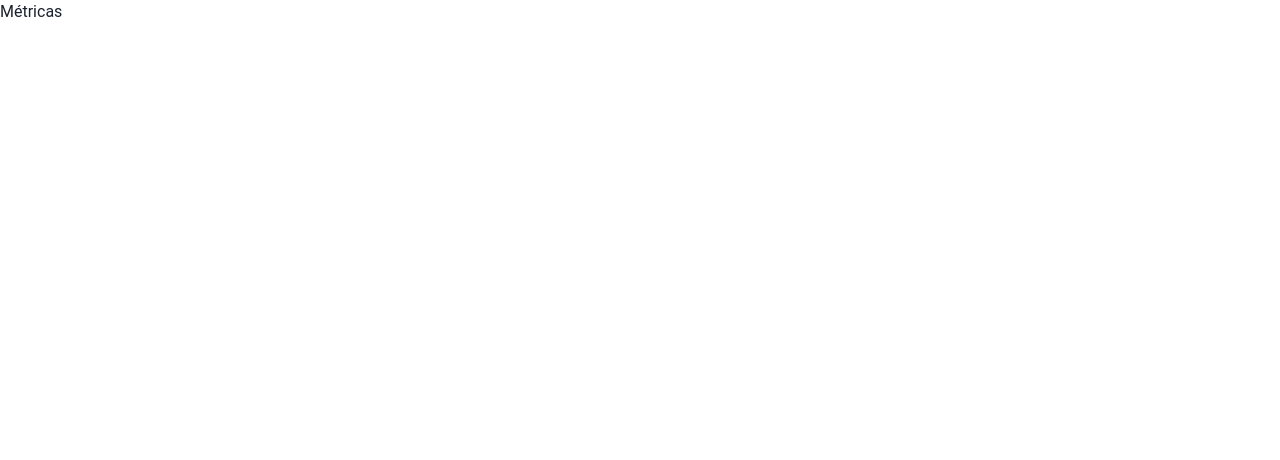
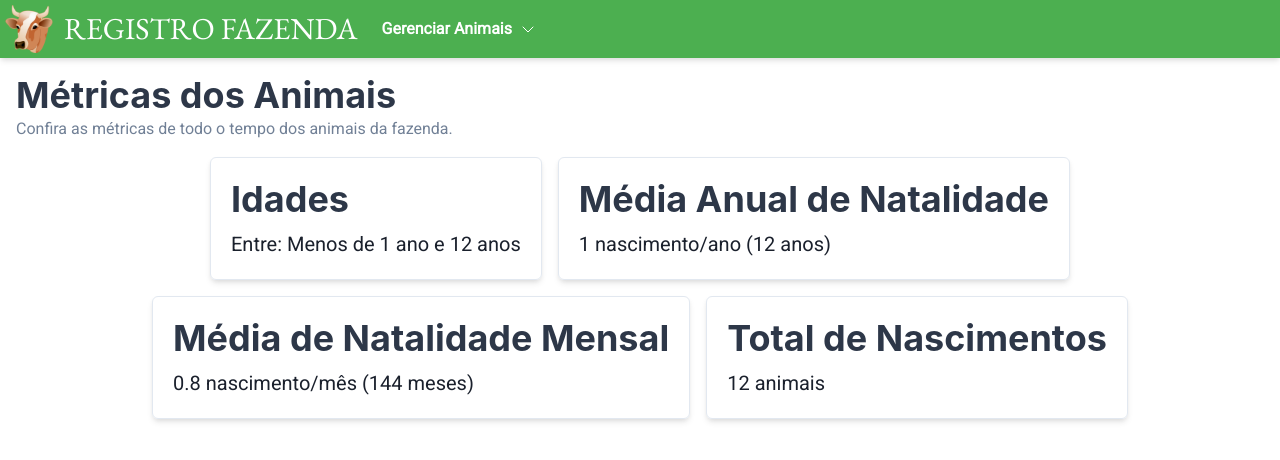
Before and after one commit to dzara13/API-Gado-de-corte-SQL, a React (Vite) app in the folder src/frontend/: page /animais/metricas in a window 1280 px wide. Shown: the top 460 px of the page. Built offline with nearby package versions, Linux system fonts and the light colour scheme.

Commit message:
feat(frontend): favicon e protótipo da tela de métricas

```diff
--- a/src/frontend/index.html
+++ b/src/frontend/index.html
@@ -2,7 +2,7 @@
 <html lang="en">
   <head>
     <meta charset="UTF-8" />
-    <link rel="icon" type="image/svg+xml" href="/src/favicon.svg" />
+    <link rel="icon" type="image/png" href="/src/favicon.png" />
     <meta name="viewport" content="width=device-width, initial-scale=1.0" />
     <title>Registro Fazenda</title>
   </head>
--- a/src/frontend/src/chakra.config.ts
+++ b/src/frontend/src/chakra.config.ts
@@ -1,9 +1,9 @@
 import { extendTheme } from "@chakra-ui/react";
-
 
 const registroFazendaTheme = extendTheme({
     fonts: {
         body: `'Roboto', sans-serif`,
+        headings: `'Roboto', sans-serif`,
     },
 })
 
--- a/src/frontend/src/components/Topbar/index.tsx
+++ b/src/frontend/src/components/Topbar/index.tsx
@@ -2,7 +2,6 @@ import CowPng from '../../assets/cow-head-icon.png'
 import { Box, Button, Image, Menu, MenuButton, MenuItem, MenuList } from '@chakra-ui/react'
 import { Link as RouterLink } from 'react-router-dom'
 import './topbar.css'
-import '../../global.css'
 import { CaretDown } from 'phosphor-react'
 
 export function Topbar() {
--- a/src/frontend/src/global.css
+++ /dev/null
@@ -1,3 +0,0 @@
-body {
-    font-weight: 400;
-}
--- a/src/frontend/src/main.tsx
+++ b/src/frontend/src/main.tsx
@@ -2,8 +2,8 @@ import { ChakraProvider } from '@chakra-ui/react'
 import React from 'react'
 import ReactDOM from 'react-dom/client'
 import App from './App'
+
 import registroFazendaTheme from './chakra.config'
-import './global.css'
 
 ReactDOM.createRoot(document.getElementById('root')!).render(
   <React.StrictMode>
--- a/src/frontend/src/pages/Metrics.tsx
+++ b/src/frontend/src/pages/Metrics.tsx
@@ -1,5 +1,44 @@
+import { Box, Flex, Heading, Text } from "@chakra-ui/react"
+import Topbar from "../components/Topbar"
+
+interface MetricCardProps {
+    title: string,
+    description: string
+}
+
+function MetricCard({ title, description }: MetricCardProps) {
+    return (
+        <Box p={5} shadow="md" borderRadius="md" borderWidth="1px">
+            <Heading as="h3" color="gray.700" mb="0.5rem">{title}</Heading>
+            <Text fontSize="xl">{description}</Text>
+        </Box>
+    )
+}
+
 export function Metrics() {
-    return <h1>Métricas</h1>
+    return (
+        <>
+            <Topbar />
+            <main>
+                <Box m="1rem">
+                    <Box mb="1rem">
+                        <Heading color="gray.700">Métricas dos Animais</Heading>
+                        <Text size="sm" color="gray.500" fontWeight="light">Confira as métricas de todo o tempo dos animais da fazenda.</Text>
+                    </Box>
+                    <Flex maxW="100vw" flexDir="column" alignItems="center" gap={4}>
+                        <Flex gap={4}>
+                            <MetricCard title="Idades" description="Entre: Menos de 1 ano e 12 anos" />
+                            <MetricCard title="Média Anual de Natalidade" description="1 nascimento/ano (12 anos)" />
+                        </Flex>
+                        <Flex gap={4}>
+                            <MetricCard title="Média de Natalidade Mensal" description="0.8 nascimento/mês (144 meses)" />
+                            <MetricCard title="Total de Nascimentos" description="12 animais" />
+                        </Flex>
+                    </Flex>
+                </Box>
+            </main>
+        </>
+    )
 }
 
 export default Metrics
--- a/src/frontend/src/pages/RegisterAnimal/index.tsx
+++ b/src/frontend/src/pages/RegisterAnimal/index.tsx
@@ -1,4 +1,4 @@
-import { Box, Button, ButtonGroup, FormControl, FormHelperText, FormLabel, Heading, HStack, Input, NumberDecrementStepper, NumberIncrementStepper, NumberInput, NumberInputField, NumberInputStepper, Radio, RadioGroup, useToast } from "@chakra-ui/react"
+import { Box, Button, ButtonGroup, FormControl, FormHelperText, FormLabel, Heading, HStack, Input, NumberDecrementStepper, NumberIncrementStepper, NumberInput, NumberInputField, NumberInputStepper, Radio, RadioGroup, Text, useToast } from "@chakra-ui/react"
 import { ArrowLeft, FloppyDisk } from "phosphor-react"
 import Topbar from "../../components/Topbar"
 import { Link as RouterLink } from "react-router-dom"
@@ -50,7 +50,7 @@ export function RegisterAnimal() {
                 <Box m="1rem">
                     <Box mb="1rem">
                         <Heading color="gray.700">Registro de Animal</Heading>
-                        <Heading as="h3" size="sm" color="gray.500" fontWeight="light">Registre um novo animal inserindo as informações abaixo.</Heading>
+                        <Text as="h3" size="sm" color="gray.500" fontWeight="light">Registre um novo animal inserindo as informações abaixo.</Text>
                     </Box>
                     <form method="post" onSubmit={(event) => handleAnimalRegistration(event)}>
                         <FormControl isRequired>
```
Also changed, not shown: src/frontend/src/App.tsx (+7 -0 lines), src/frontend/src/favicon.png (added).
